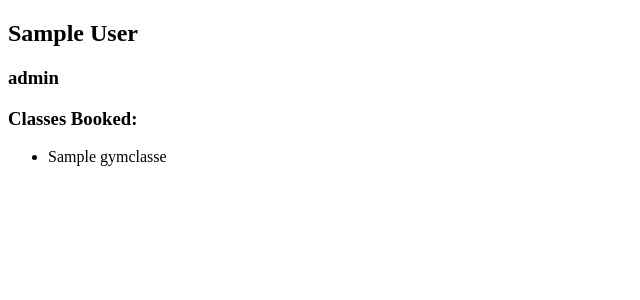
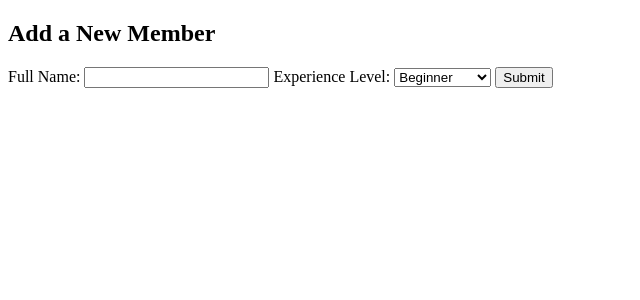
Before and after one commit to pictishbeard/classJim, a Flask app: page /members/new in a window 1280 px wide. Shown: the part 88-388 px from the top of the page, without its empty margins (0-640 px from the left). Run offline with Flask 2, Linux system fonts and the light colour scheme; a database or web service that is not in the repository returns one stand-in record (values such as "Sample title"); some libraries are stand-ins or nearby versions.

Commit message:
some forms up and running

```diff
--- a/controllers/members_controller.py
+++ b/controllers/members_controller.py
@@ -17,3 +17,17 @@ def show_members(id):
     member = member_repository.select(id)
     gymclasses = member_repository.gymclasses(member)
     return render_template("members/show.html", member=member, gymclasses=gymclasses)
+
+#New member form
+@members_blueprint.route("/members/new")
+def new_member():
+    return render_template("members/new.html")
+
+# Create new member entry
+@members_blueprint.route("/members", methods=["POST"])
+def create_member():
+    full_name = request.form["full_name"]
+    experience_level = request.form["experience_level"]
+    new_member = Member(full_name, experience_level)
+    member_repository.save(new_member)
+    return redirect("/members")
--- a/templates/members/index.html
+++ b/templates/members/index.html
@@ -2,6 +2,8 @@
 
 {% block content %}
 <h1>Members</h1>
+<p class="btn--wrapper">
+    <a class="btn btn--action" href="/members/new">New members</a>
 <table>
     <tr>
         <th>Member Name</th>
--- a/templates/members/new.html
+++ b/templates/members/new.html
@@ -0,0 +1,21 @@
+{% extends "base.html" %}
+{% block content %}
+
+<h2>Add a New Member</h2>
+
+<form action="/members" method="POST">
+    <div>
+        <label for="full_name">Full Name:</label>
+        <input type="text" id="full_name" name="full_name">
+        <label for="experience_level">Experience Level:</label>
+        <select name="experience_level" id="experience_level">
+            <option value="beginner">Beginner</option>
+            <option value="intermediate">Intermediate</option>
+            <option value="advanced">Advanced</option>
+            <option value="elite">Elite</option>
+        </select>
+        <input type="submit">
+    </div>
+</form>
+
+{% endblock %}
```
Also changed, not shown: templates/members/edit.html (+15 -0 lines), templates/schedules/index.html (+15 -11 lines), templates/schedules/new.html (+25 -0 lines).
